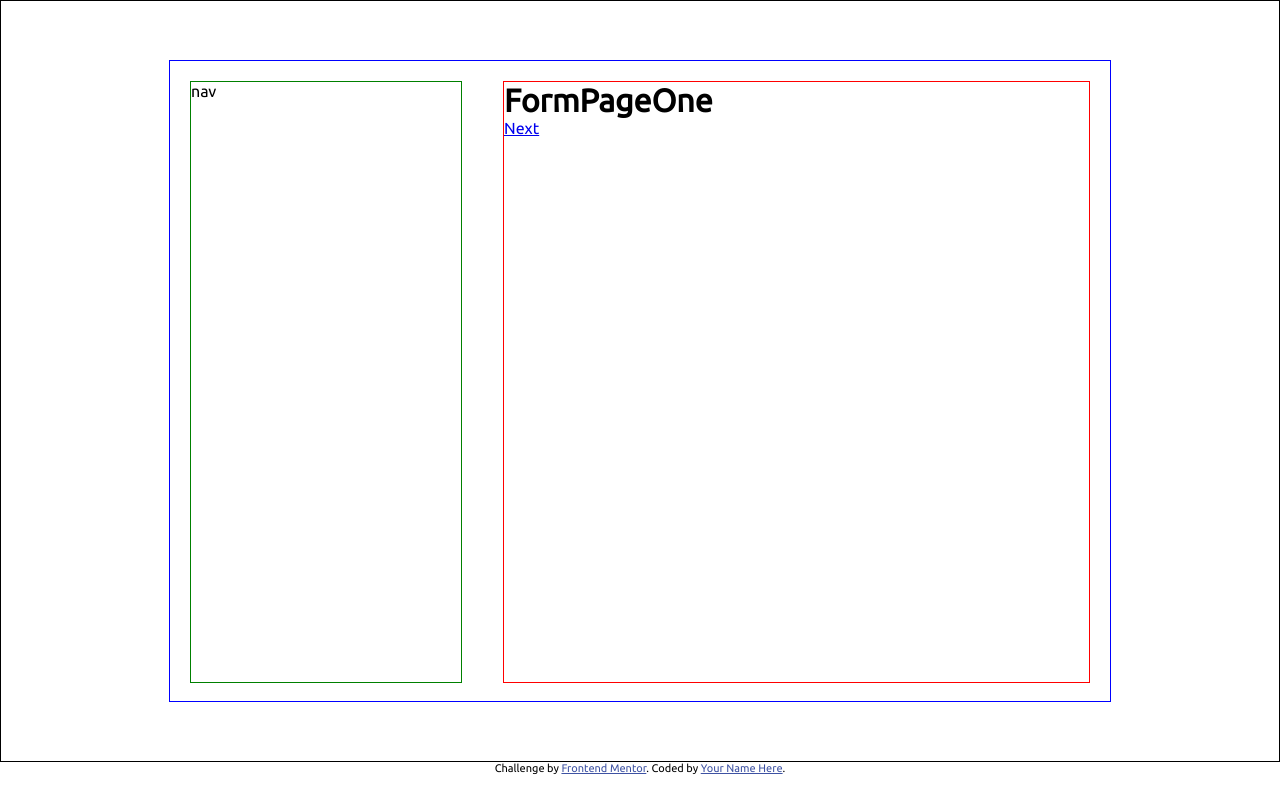
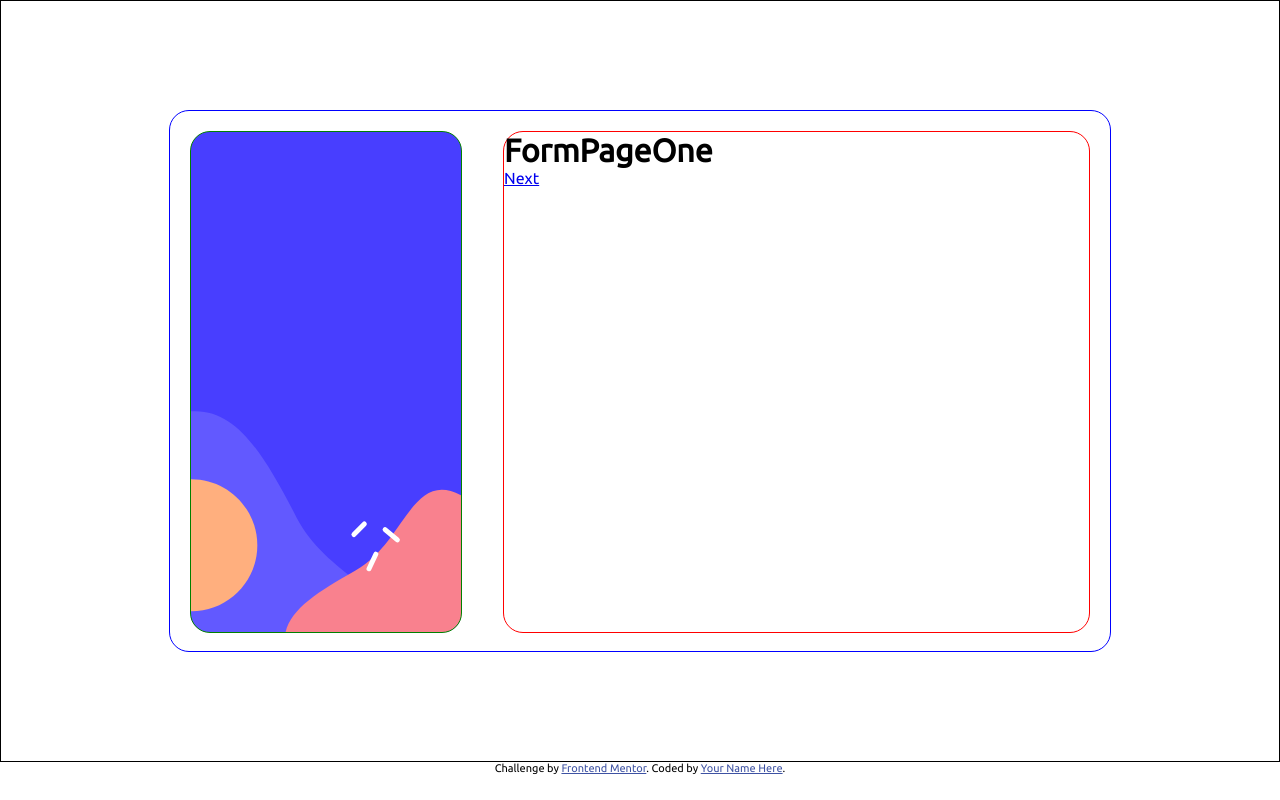
Before and after one commit to McGatsby99/multi-step-form, a React (Create React App) app: page / in a window 1280 px wide. Built offline with nearby package versions, Linux system fonts and the light colour scheme.

Commit message:
added background image to nav

```diff
--- a/src/App.css
+++ b/src/App.css
@@ -24,6 +24,7 @@
 *{
   margin: 0;
   padding: 0;
+  box-sizing: content-box;
 }
 
 body{
@@ -46,22 +47,34 @@ p{
   display: flex;
   justify-content: space-between;
   border: var(--border-blue);
-  height: 600px;
+  height: 500px;
   width: 85%;
   max-width: 900px;
   min-width: 650px;
   padding: 20px;
+  border-radius: 20px;
 }
 
 nav {
   height: 100%;
   width: 30%;
   border: var(--border-green);
+  border-radius: 20px;
+  background-image: url('./assets/images/bg-sidebar-desktop.svg');
+  background-size: cover;
+  background-position: bottom right;
+  background-repeat: no-repeat;
 }
+
+/* nav img{
+  width: 100%;
+  height: 100%;
+} */
 
 .pages {
   height: 100%;
   width: 65%;
   border: var(--border-red);
+  border-radius: 20px;
 
 }
--- a/src/MainLayout.js
+++ b/src/MainLayout.js
@@ -1,10 +1,11 @@
 import { Outlet } from 'react-router-dom'
+// import  bgSidebar  from './assets/images/bg-sidebar-desktop.svg'
 
 const MainLayout = () => {
   return (
     <>
         <nav>
-            nav
+            {/* <img src={bgSidebar} alt="background art" /> */}
         </nav>
         <Outlet />
     </>
```
